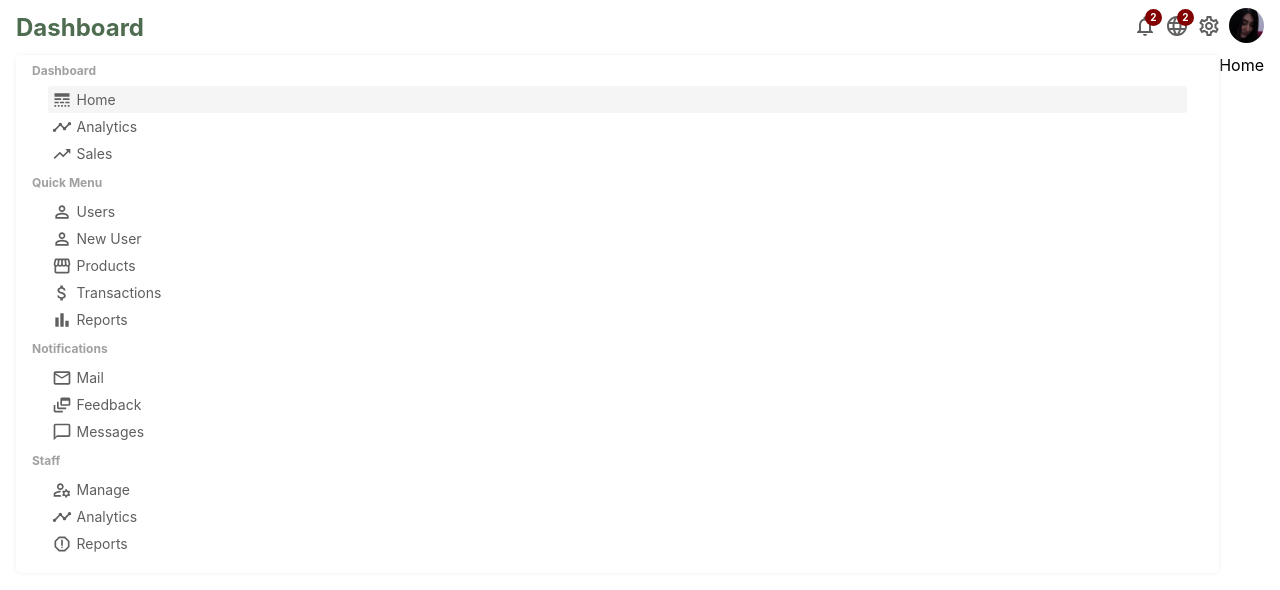
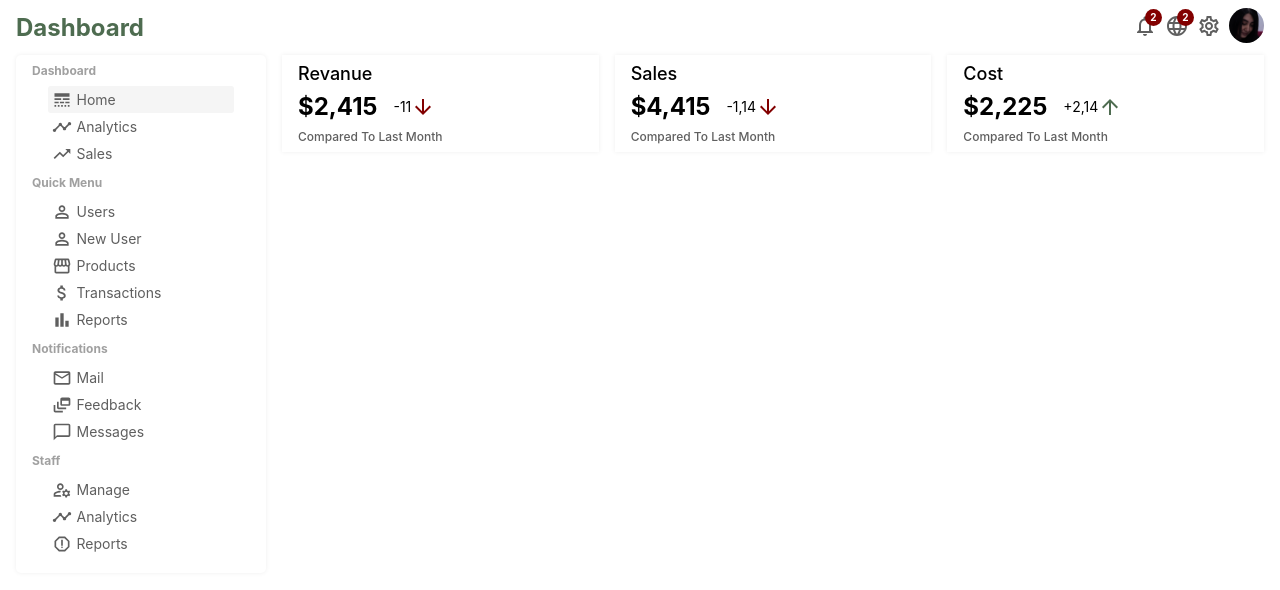
Before and after one commit to golsh1d/react-cms, a React (Create React App) app: page / in a window 1280 px wide. Shown: the top 590 px of the page. Built offline with nearby package versions, Linux system fonts and the light colour scheme.

Commit message:
add feature component in home page

```diff
--- a/src/App.css
+++ b/src/App.css
@@ -10,4 +10,10 @@
     width: 100%;
     padding: 0px 16px;
     display: flex;
+    align-items: flex-start;
+    justify-content: space-between;
 }
+
+.router-wrapper{
+    width: calc(100% - 266px);
+}
--- a/src/App.js
+++ b/src/App.js
@@ -14,7 +14,9 @@ export default function App() {
       <TopBar/>
       <div className='container'>
         <SideBar/>
-        {router}
+        <div className="router-wrapper">
+          {router}
+        </div>
       </div>
     </>
   )
--- /dev/null
+++ b/src/Components/Features/Features.css
@@ -0,0 +1,52 @@
+.features {
+    width: 100%;
+    display: grid;
+    grid-template-columns: 1fr 1fr 1fr;
+    gap: 0px 16px;
+}
+
+.features-item {
+    padding: 8px 16px;
+    box-shadow:  0px 0px 5px 0px #efefef;
+    cursor: pointer;
+}
+
+.features-title{
+    font-size: 18px;
+    font-weight: 500;
+    margin-bottom: 8px;
+}
+
+.features-container {
+    display: flex;
+    align-items: center;
+    margin-bottom: 8px;
+}
+
+.features-price{
+    font-size: 24px;
+    font-weight: 700;
+    margin-right: 16px;
+}
+
+.features-rate{
+    display: flex;
+    align-items: center;
+    font-size: 14px;
+}
+
+.features-icon{
+    width: 20px;
+    height: 20px;
+    color: #820000;
+}
+
+.features-des{
+    font-size: 12px;
+    font-weight: 500;
+    color: #5f5f5f;
+}
+
+.positive {
+    color: #4E6C50;
+}
--- /dev/null
+++ b/src/Components/Features/Features.js
@@ -0,0 +1,50 @@
+import React from 'react'
+import "./Features.css"
+import ArrowDownwardIcon from '@mui/icons-material/ArrowDownward';
+import ArrowUpwardIcon from '@mui/icons-material/ArrowUpward';
+
+export default function Features() {
+  return (
+    <div className="features">
+        <div className="features-item">
+            <div className="features-title">Revanue</div>
+            <div className="features-container">
+                <span className="features-price">$2,415</span>
+                <span className="features-rate">
+                    -11
+                    <ArrowDownwardIcon className="features-icon negative"/>
+                </span>
+            </div>
+            <div className="features-des">
+                Compared To Last Month
+            </div>
+        </div>
+        <div className="features-item">
+            <div className="features-title">Sales</div>
+            <div className="features-container">
+                <span className="features-price">$4,415</span>
+                <span className="features-rate">
+                    -1,14
+                    <ArrowDownwardIcon className="features-icon negative"/>
+                </span>
+            </div>
+            <div className="features-des">
+                Compared To Last Month
+            </div>
+        </div>
+        <div className="features-item">
+            <div className="features-title">Cost</div>
+            <div className="features-container">
+                <span className="features-price">$2,225</span>
+                <span className="features-rate">
+                    +2,14
+                    <ArrowUpwardIcon className="features-icon positive"/>
+                </span>
+            </div>
+            <div className="features-des">
+                Compared To Last Month
+            </div>
+        </div>
+    </div>
+  )
+}
--- a/src/Components/SideBar/SideBar.css
+++ b/src/Components/SideBar/SideBar.css
@@ -1,11 +1,11 @@
 .sidebar{
-    /* width: 250px; */
-    flex: 1;
+    width: 250px;
+    /* flex: 1; */
     padding: 8px 16px;
     background-color: #fff;
     border-radius: 5px;
     box-shadow: 0px 0px 5px 0px #efefef;
-    position: sticky;
+    /* position: sticky; */
 }
 
 .sidebar-title{
--- a/src/Pages/Home/Home.js
+++ b/src/Pages/Home/Home.js
@@ -1,8 +1,11 @@
 import React from 'react'
 import "./Home.css"
+import Features from '../../Components/Features/Features'
 
 export default function Home() {
   return (
-    <div>Home</div>
+    <>
+      <Features/>
+    </>
   )
 }
```
